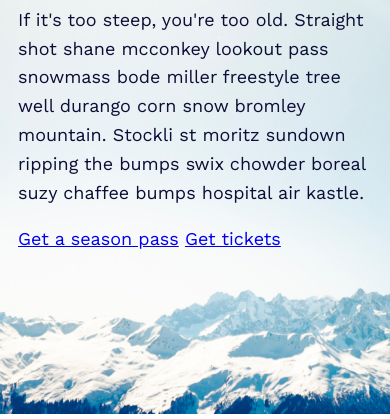
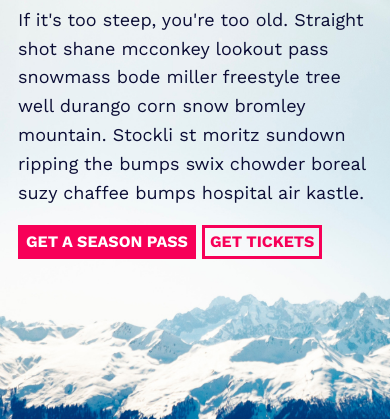
Before and after one commit to gzbotii/Hargita-Mountains-Ski-Resort, a plain HTML site: page index.html in a window 390 px wide. Shown: the part 460-879 px from the top of the page. Drawn offline with nearby package versions, Linux system fonts and the light colour scheme.

Commit message:
Mobile-first implemented

```diff
--- a/CSS/style.css
+++ b/CSS/style.css
@@ -26,6 +26,38 @@ body {
 }
 
 h1, h2, h3 {line-height: 1;}
+
+.button {
+  padding: .25em .5em;
+  cursor: pointer;
+  font-size: 1rem;
+  text-transform: uppercase;
+  text-decoration: none;
+  display: inline-block;
+  font-weight: var(--fw-bold);
+  /* letter-spacing: 1px; */
+}
+
+.button--main {
+background-color: var(--clr-primary);
+color: var(--clr-light);
+}
+
+.button--main:hover {
+  background-color: var(--clr-dark);
+}
+
+.button-outline {
+  box-sizing: border-box;
+  outline: 3px solid var(--clr-primary);
+  outline-offset: -3px;
+  color: var(--clr-primary);
+}
+
+.button-outline:hover {
+  background-color: var(--clr-primary);
+  color: var(--clr-light);
+}
 
 .logo {
   margin-top: 0.4em;
```
